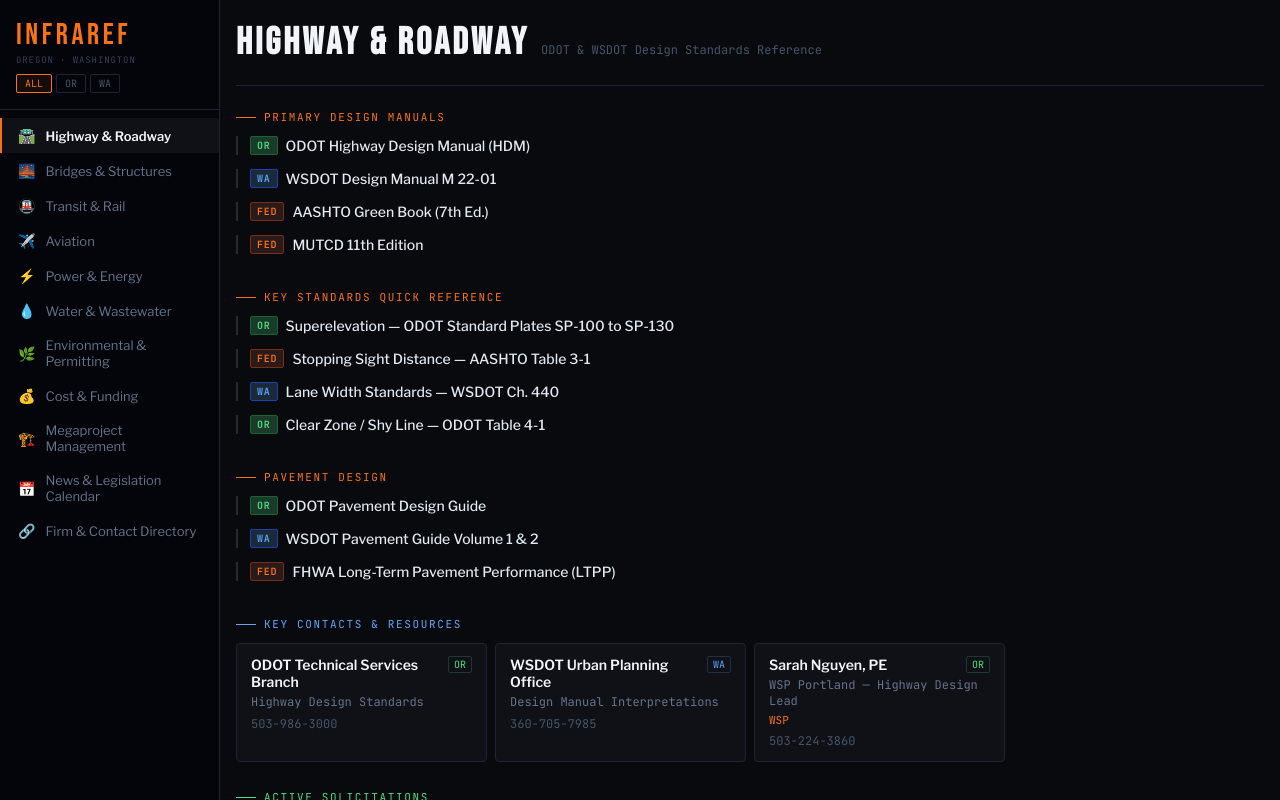
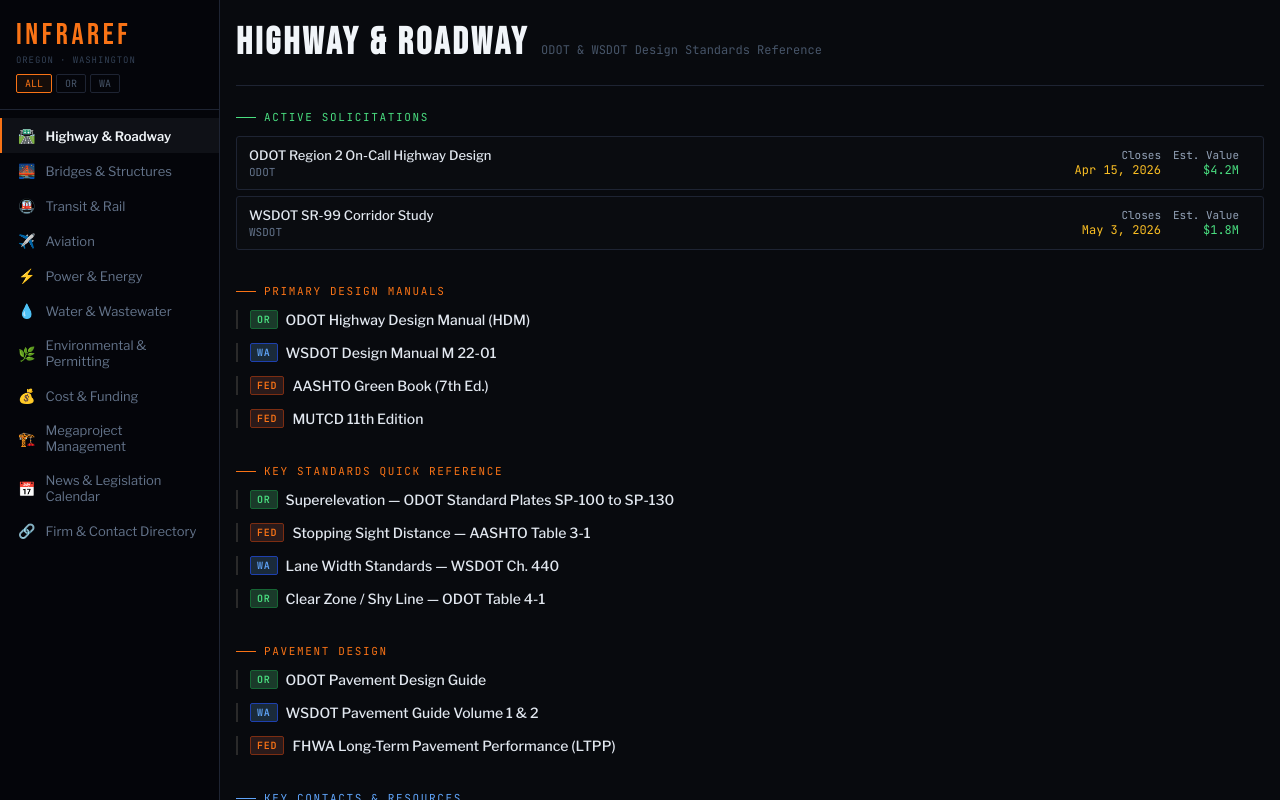
Before and after one commit to natebrantley/infraref, a React (Vite) app: page / in a window 1280 px wide. Built offline with nearby package versions, Linux system fonts and the light colour scheme.

Commit message:
Move Active Solicitations section to top of module content
Made-with: Cursor

```diff
--- a/src/App.jsx
+++ b/src/App.jsx
@@ -90,6 +90,16 @@ export default function InfraRef() {
           <CalendarView />
         ) : (
           <div style={{ display: "grid", gap: "28px" }}>
+            {module.solicitations?.length > 0 && (
+              <div>
+                <div style={{ fontFamily: "'JetBrains Mono', monospace", fontSize: "11px", color: "#4ade80", letterSpacing: "0.15em", textTransform: "uppercase", marginBottom: "12px", display: "flex", alignItems: "center", gap: "8px" }}>
+                  <span style={{ width: "20px", height: "1px", background: "#4ade80", display: "inline-block" }} />
+                  Active Solicitations
+                </div>
+                {module.solicitations.map((s, si) => <SolicitationRow key={si} sol={s} />)}
+              </div>
+            )}
+
             {module.sections.map((sec, si) => (
               <div key={si}>
                 <div className="content-section-heading" style={{ fontFamily: "'JetBrains Mono', monospace", fontSize: "11px", color: "#f97316", letterSpacing: "0.15em", textTransform: "uppercase", marginBottom: "12px", display: "flex", alignItems: "center", gap: "8px" }}>
@@ -119,16 +129,6 @@ export default function InfraRef() {
                 </div>
               </div>
             )}
-
-            {module.solicitations?.length > 0 && (
-              <div>
-                <div style={{ fontFamily: "'JetBrains Mono', monospace", fontSize: "11px", color: "#4ade80", letterSpacing: "0.15em", textTransform: "uppercase", marginBottom: "12px", display: "flex", alignItems: "center", gap: "8px" }}>
-                  <span style={{ width: "20px", height: "1px", background: "#4ade80", display: "inline-block" }} />
-                  Active Solicitations
-                </div>
-                {module.solicitations.map((s, si) => <SolicitationRow key={si} sol={s} />)}
-              </div>
-            )}
           </div>
         )}
           </>
```
